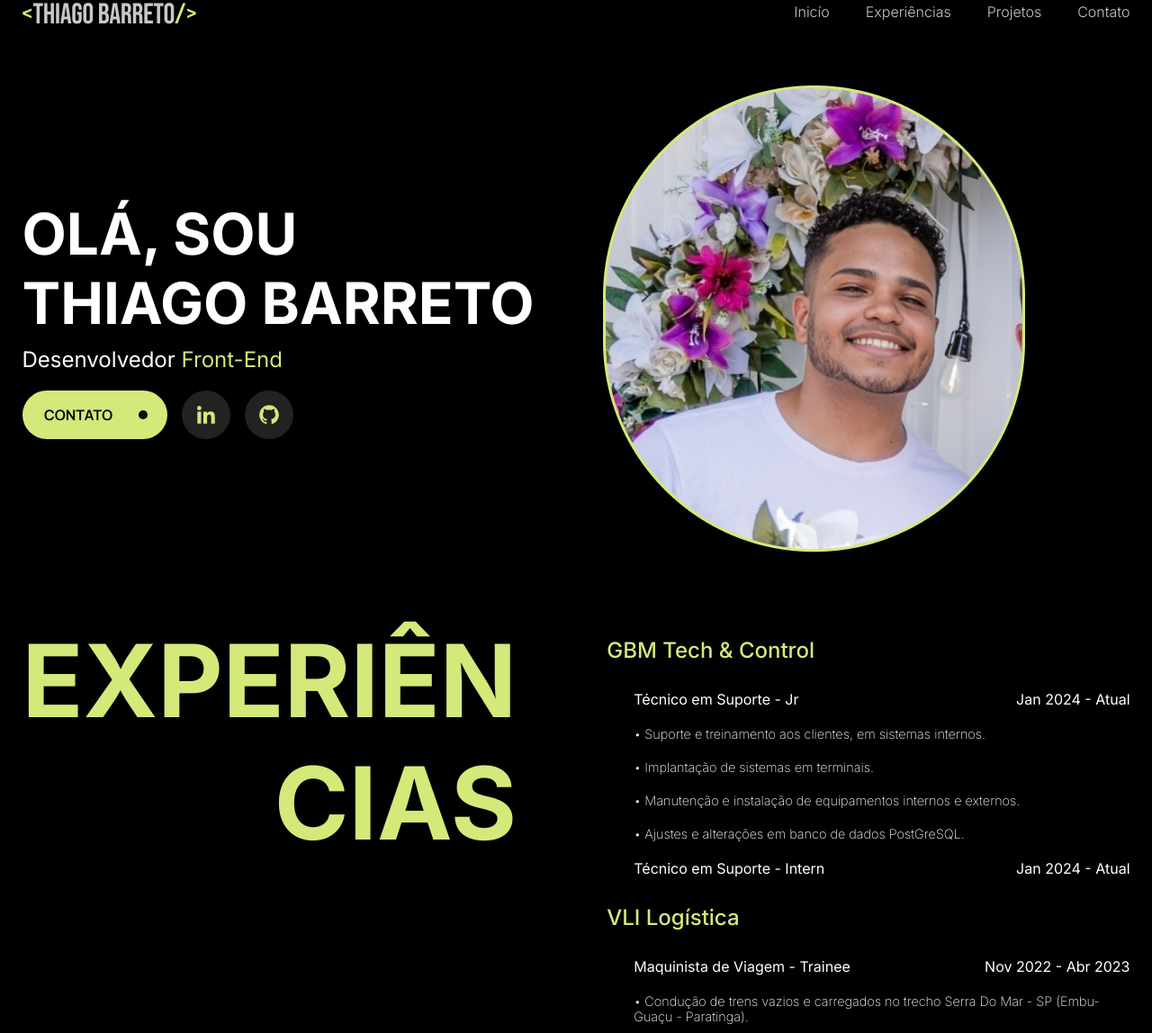
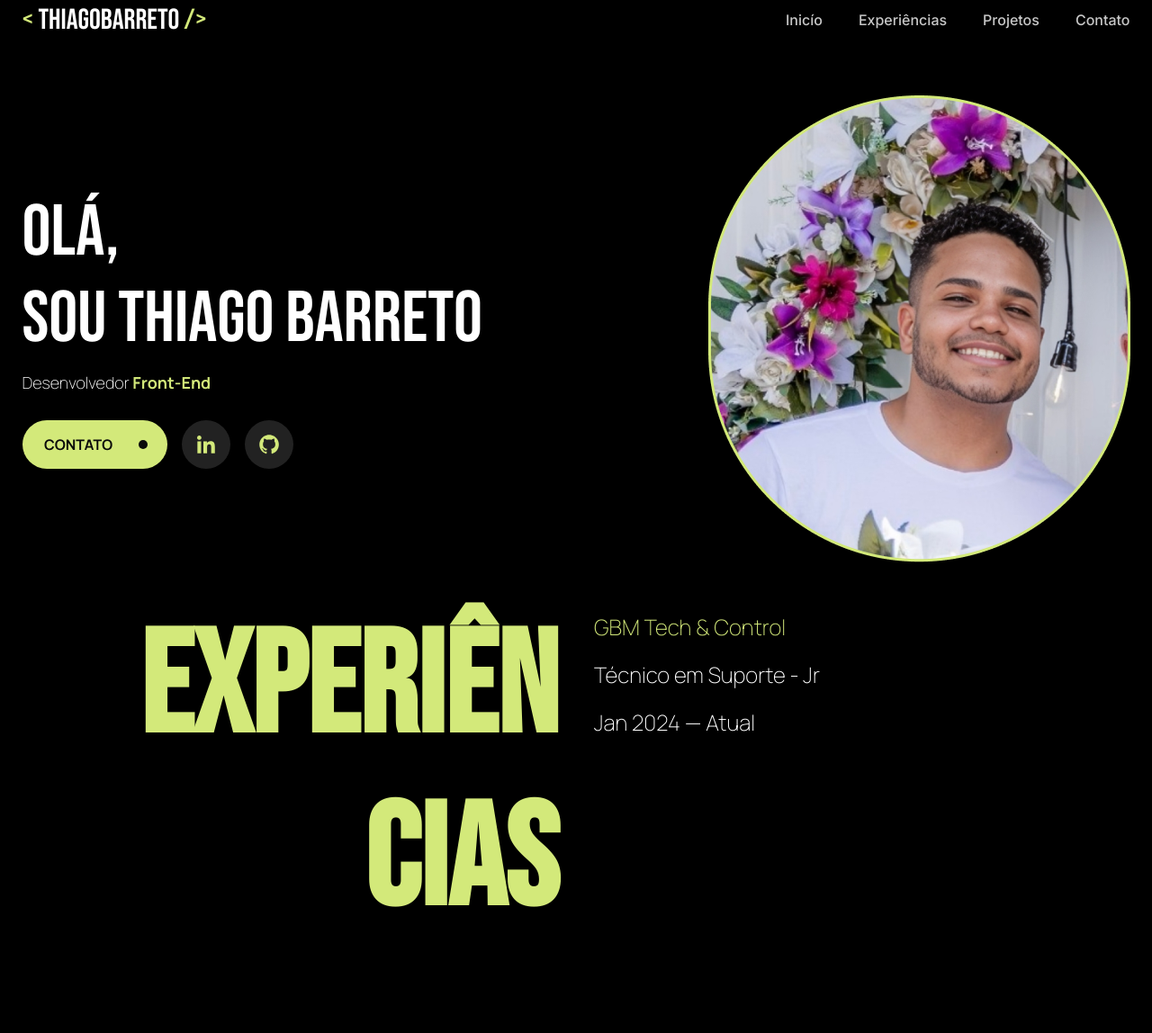
Before and after one commit to othbarreto/portfolio, a plain HTML site: page index.html in a window 1280 px wide. Shown: the part 21-1169 px from the top of the page at 90% size. After the commit the page ends 1075 px from the top, so only its background shows below. Drawn offline with Linux system fonts and the light colour scheme.

Commit message:
Melhorando a semântica.

```diff
--- a/index.html
+++ b/index.html
@@ -11,11 +11,11 @@
 
 <body>
   <header>
-
     <div class="logo">
-      <a href="index.html"><img src="img/logo.svg" alt="logo"></a>
+      <a href="index.html"><span class="cor-verde">
+          < </span>THIAGOBARRETO <span class="cor-verde">/></span></a>
     </div>
-
+    <!-- <a href="index.html"><img src="img/logo.svg" alt="logo"></a> -->
     <nav aria-label="primaria" class="menu">
       <li><a href="#inicio">Inicío</a></li>
       <li><a href="#experiencias">Experiências</a></li>
@@ -23,62 +23,34 @@
       <li><a href="#contato">Contato</a></li>
     </nav>
   </header>
-  <main class="content">
-    <div class="content-about">
-      <article id="inicio">
-        <h1>OLÁ, SOU <br> THIAGO BARRETO</h1>
+  <main class="conteudo" id="inicio">
+
+    <article class="info-pessoal">
+      <h1>OLÁ, <br> SOU THIAGO BARRETO</h1>
       <p>Desenvolvedor <span class="cor-verde">Front-End</span></p>
       <div class="icones">
         <a href="#contato"><img src="img/button.svg" alt="botao contato"></a>
         <a href="#" class="icon"><img src="img/bxl-linkedin.svg.svg" alt="LinkedIn"></a>
         <a href="#" class="icon"><img src="img/bxl-github.svg" alt="GitHub"></a>
-        </div>
+    </article>
 
-      </article>
-      <article>
+    <aside class="foto-pessoal">
       <img src="img/fotoperfil.png" alt="Foto Thiago Barreto">
-      </article>
-    </div>
-    <div class="experiencias-content">
-      <h1 class="cor-verde">Experiên <br>cias</h1>
-      <article id="experiencias">
-        <aside class="empregos">
-          <div class="emprego">
-            <h2 class="cor-verde nome-empresa">GBM Tech & Control</h2>
-            <div class="informacoes-emprego">
-              <div class="cargo-informacoes">
-                <p>Técnico em Suporte - Jr</p>
-                <p>Jan 2024 - Atual</p>
-              </div>
-              <div class="funcoes">
-                <p>• Suporte e treinamento aos clientes, em sistemas internos.</p>
-                <p>• Implantação de sistemas em terminais.</p>
-                <p>• Manutenção e instalação de equipamentos internos e externos.</p>
-                <p>• Ajustes e alterações em banco de dados PostGreSQL.</p>
-              </div>
-              <div class="cargo-informacoes">
-                <p>Técnico em Suporte - Intern</p>
-                <p>Jan 2024 - Atual</p>
-              </div>
-            </div>
-          </div>
-          <div class="emprego">
-            <h2 class="cor-verde nome-empresa">VLI Logística</h2>
-            <div class="informacoes-emprego">
-              <div class="cargo-informacoes">
-                <p>Maquinista de Viagem - Trainee</p>
-                <p>Nov 2022 - Abr 2023</p>
-              </div>
-              <div class="funcoes">
-                <p>• Condução de trens vazios e carregados no trecho Serra Do Mar - SP (Embu-Guaçu - Paratinga).
-                </p>
-              </div>
-            </div>
-          </div>
     </aside>
 
+    <aside class="experiencias-titulo cor-verde" id="experiencias">
+      <h1>EXPERIÊN <br> CIAS</h1>
+    </aside>
+
+    <article class="experiencia-conteudo">
+      <div class="emprego">
+        <p class="nome-empresa cor-verde">GBM Tech & Control</p>
+      </div>
+      <div class="cargo-tempo">
+        <p>Técnico em Suporte - Jr</p>
+        <p>Jan 2024 — Atual</p>
+      </div>
     </article>
-    </div>
 
   </main>
 
--- a/style.css
+++ b/style.css
@@ -1,74 +1,30 @@
-@import url("https://fonts.googleapis.com/css2?family=Inter:wght@100..900&display=swap");
+@import url("https://fonts.googleapis.com/css2?family=Bebas+Neue&family=Inter:wght@100..900&family=Manrope:wght@200..800&display=swap");
 
 body {
   margin: 0;
   padding: 0;
   display: grid;
   justify-content: center;
-  font-family: "Inter", "Arial";
+  font-family: "Bebas Neue", sans-serif;
+  font-weight: 200;
   background-color: #000000;
   color: #fff;
 }
+
 h1,
+h2,
 a,
 p {
   padding: 0;
   margin: 0;
 }
 
-header {
-  display: flex;
-  justify-content: space-between;
-  margin: 24px 0;
-}
-
-.menu {
-  display: flex;
-  gap: 40px;
-}
-
-li {
-  list-style: none;
-}
-
-img {
-  margin: 0;
-}
-
-.menu img {
-  width: 100%;
-}
-
-.menu a {
-  text-decoration: none;
-  font-size: 1rem;
-  font-weight: 300;
-  color: #c7c7c7;
-  transition-duration: 0.4s;
-}
-
-.menu a:hover {
-  color: #d3e97a;
-}
-
-.content {
-  width: 1231px;
-}
-
-.content-about {
-  display: grid;
-  grid-template-columns: 1fr 1fr;
-  align-items: center;
-  margin-top: 40px;
-  gap: 60px;
-}
-
-.content h1 {
+h1 {
   font-size: 4rem;
 }
 
-.content p {
-  padding: 10px 0;
+p {
+  padding: 0.625rem 0;
   font-size: 1.5rem;
 }
 
@@ -76,46 +32,90 @@ img {
   color: #d3e97a;
 }
 
-.icones {
+header {
   display: flex;
-  margin-top: 10px;
-  gap: 16px;
+  justify-content: space-between;
+  margin: 24px 0;
   align-items: center;
 }
 
-.experiencias-content {
+.logo a {
+  font-size: 2rem;
+  font-weight: 300;
+  text-decoration: none;
+  color: #fff;
+}
+
+.menu {
+  display: flex;
+  gap: 2.5rem;
+}
+
+li {
+  list-style: none;
+}
+
+.menu a {
+  text-decoration: none;
+  font-size: 1rem;
+  font-weight: 500;
+  color: #c7c7c7;
+  transition-duration: 0.4s;
+  font-family: "inter", sans-serif;
+}
+
+.menu a:hover {
+  color: #d3e97a;
+}
+
+.icones {
+  display: flex;
+  margin-top: 0.625rem;
+  gap: 1rem;
+  align-items: center;
+}
+
+.conteudo {
+  width: 1231px;
   display: grid;
   grid-template-columns: 1fr 1fr;
-  margin-top: 70px;
+  gap: 2.5rem;
+  margin-top: 2.5rem;
 }
 
-.experiencias-content h1 {
-  font-size: 7rem;
-  text-transform: uppercase;
-  text-align: right;
-  padding-right: 100px;
+.info-pessoal {
+  align-self: center;
 }
 
-.nome-empresa {
-  font-size: 1.5rem;
-  font-weight: 500;
+.info-pessoal h1 {
+  font-size: 5rem;
+  font-weight: 300;
 }
 
-.informacoes-emprego {
-  padding-left: 30px;
+.info-pessoal p {
+  font-family: "Manrope", sans-serif;
+  font-size: 1.125rem;
 }
 
-.cargo-informacoes {
-  display: flex;
-  justify-content: space-between;
+.info-pessoal span {
+  font-weight: 700;
 }
 
-.cargo-informacoes p {
-  font-size: 1rem;
-  font-weight: 400;
+.icones {
+  margin-top: 1.25rem;
 }
 
-.funcoes p {
-  font-size: 0.9rem;
-  font-weight: 200;
+.foto-pessoal {
+  justify-self: right;
 }
+
+.experiencia-conteudo h1,
+p {
+  font-family: "manrope";
+}
+
+.experiencias-titulo h1 {
+  font-size: 10rem;
+  text-align: right;
+  font-weight: 600;
+}
```
Also changed, not shown: img/photo-project.svg (added). Lines whose indentation alone changed are shown as unchanged.
